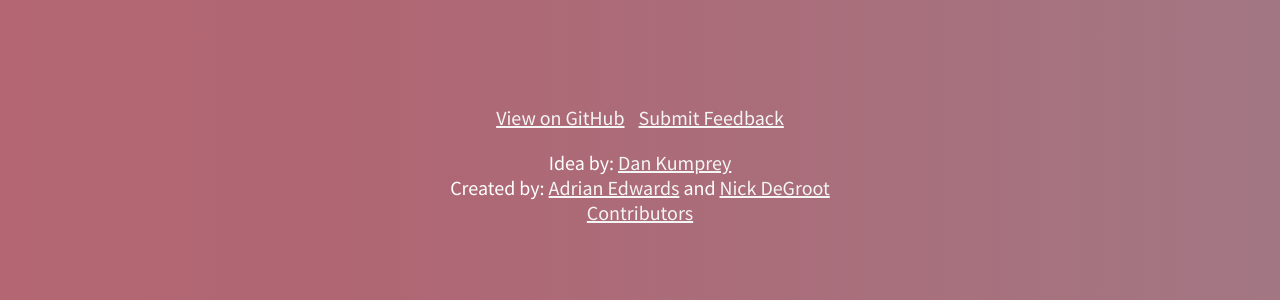
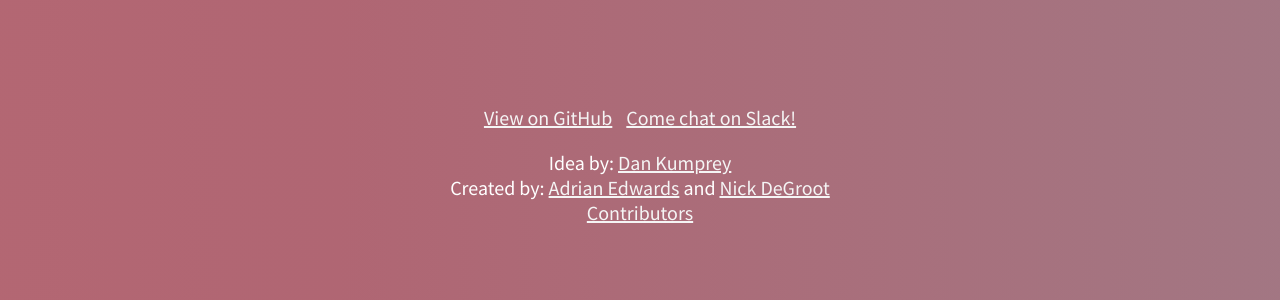
Before and after one commit to MoralCode/ClassClock, a Jekyll site: the page built from settings.html, in a window 1280 px wide. Shown: the part 217-517 px from the top of the page. Built offline with Jekyll 4.4.1, drawn with Linux system fonts in a browser that asks for light colours; nearby versions of some CDN libraries; comment, search, counter and statistics services are not loaded.

Commit message:
add slack link instead of github issues link

```diff
--- a/settings.html
+++ b/settings.html
@@ -17,7 +17,7 @@ title: ClassClock - Settings
 <section id="credits" class="centered topSpace">
 
     <a class=" topSpace bottomSpace" href="https://github.com/MoralCode/ClassClock">View on GitHub</a>
-    <a class=" topSpace" href="https://github.com/MoralCode/ClassClock/issues/new/choose">Submit Feedback</a><br>
+    <a class=" topSpace" href="https://join.slack.com/t/classclock/shared_invite/enQtNTE0MDkyNzAwNzU3LWNhMGUwODU2ZjhkYTYxMTgzNDE1OWEyMGY2OGNiNTBhOWM5NDVhZGUzNDVlNzRiZTE3NTNmODFjYWNkNDhmMDU">Come chat on Slack!</a><br>
     <p id="credits" class="">
         Idea by: <a href="https://twitter.com/MrKumprey">Dan Kumprey</a>
         <br>Created by: <a href="https://www.adriancedwards.com">Adrian Edwards</a> and
```
